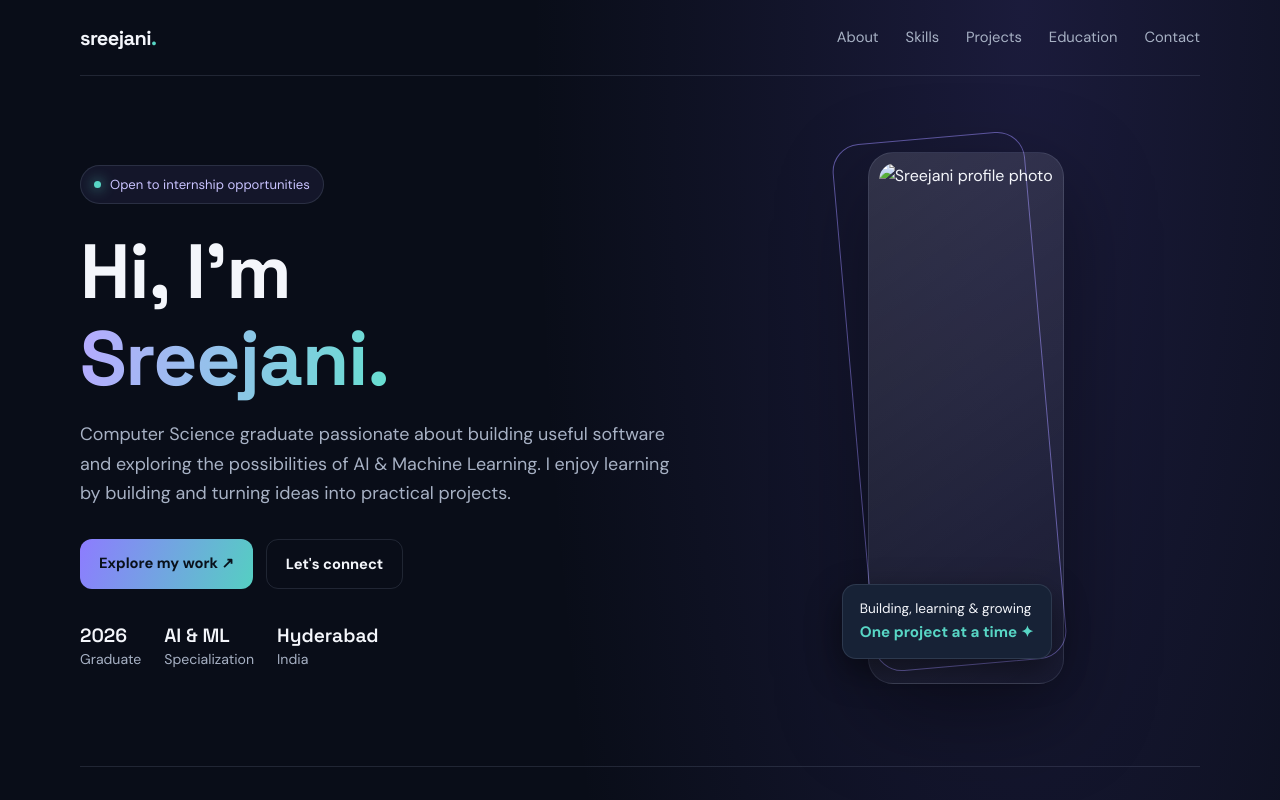
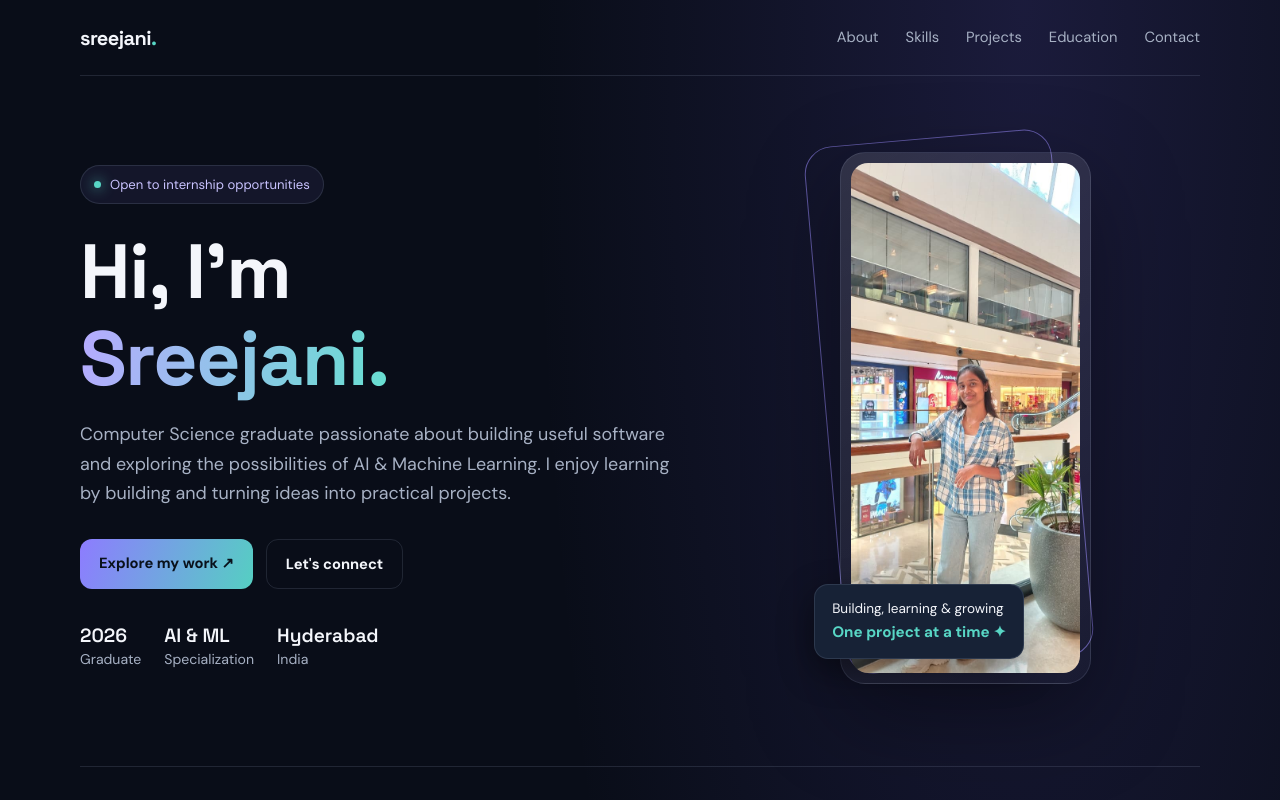
Before and after one commit to Sreejani17/sreejani-portfolio., a plain HTML site: page index.html in a window 1280 px wide. Shown: the top 800 px of the page. Drawn offline with Linux system fonts and the light colour scheme.

Commit message:
Update index.html

```diff
--- a/index.html
+++ b/index.html
@@ -37,7 +37,7 @@ footer{padding:25px 0;color:#7f8ba1;font-size:.82rem;border-top:1px solid var(--
 <div class="actions"><a class="btn primary" href="#projects">Explore my work ↗</a><a class="btn" href="mailto:sreejaniminni@gmail.com">Let's connect</a></div>
 <div class="quick"><div><strong>2026</strong>Graduate</div><div><strong>AI &amp; ML</strong>Specialization</div><div><strong>Hyderabad</strong>India</div></div>
 </div>
-<div class="photo-wrap"><div class="photo-card"><img src="assets/profile.jpg" alt="Sreejani profile photo"></div><div class="photo-tag">Building, learning &amp; growing<b>One project at a time ✦</b></div></div>
+<div class="photo-wrap"><div class="photo-card"><img src="profile.jpg" alt="Sreejani profile photo"></div><div class="photo-tag">Building, learning &amp; growing<b>One project at a time ✦</b></div></div>
 </div>
 
 <section id="about"><div class="section-head"><span class="kicker">A little about me</span><h2>Curious mind. Practical builder.</h2><p>I’m a B.Tech Computer Science graduate specializing in Artificial Intelligence and Machine Learning. I’m interested in software development, data-driven problem solving and creating simple experiences that are genuinely useful.</p></div>
```
